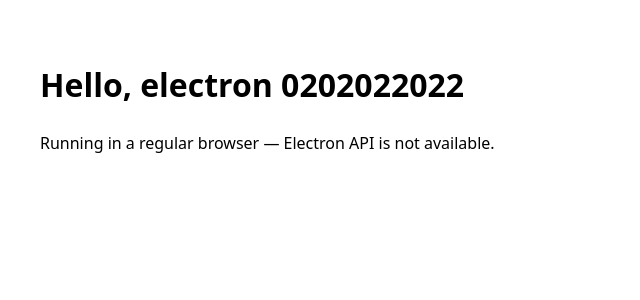
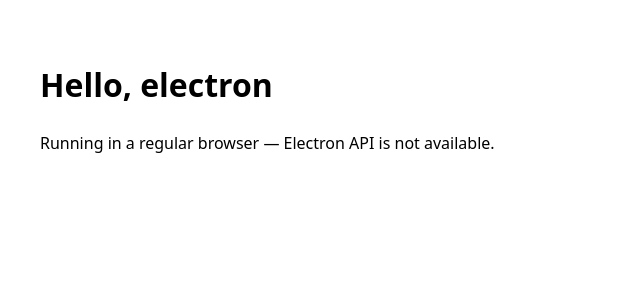
Before and after one commit to beginwebdev2002/desktop-explorer, an Angular app: page / in a window 1280 px wide. Shown: the top 300 px of the page, without its empty margins (0-640 px from the left). Built offline with nearby package versions, Linux system fonts and the light colour scheme.

Commit message:
second init

```diff
--- a/electron/main.js
+++ b/electron/main.js
@@ -29,7 +29,7 @@ function createWindow() {
 
   if (isServe) {
     win.loadURL(DEV_SERVER_URL);
-    win.webContents.openDevTools({ mode: 'right' });
+    win.webContents.openDevTools({ mode: 'detach' });
   } else {
     win.loadFile(DIST_INDEX);
   }
@@ -52,6 +52,5 @@ app.whenReady().then(() => {
 });
 
 app.on('window-all-closed', () => {
-  console.log('All windows closed');
   if (process.platform !== 'darwin') app.quit();
 });
--- a/src/app/app.html
+++ b/src/app/app.html
@@ -1,5 +1,5 @@
 <main class="main">
-  <h1>Hello, {{ title() }} 0202022022</h1>
+  <h1>Hello, {{ title() }}</h1>
 
   @if (electron.isElectron) {
     <p>Running inside Electron.</p>
--- a/src/app/app.ts
+++ b/src/app/app.ts
@@ -1,4 +1,4 @@
-import { Component, inject, OnInit, signal } from '@angular/core';
+import { Component, inject, signal } from '@angular/core';
 import { RouterOutlet } from '@angular/router';
 import { ElectronService } from './electron.service';
 
@@ -6,9 +6,9 @@ import { ElectronService } from './electron.service';
   selector: 'app-root',
   imports: [RouterOutlet],
   templateUrl: './app.html',
-  styleUrl: './app.scss',
+  styleUrl: './app.scss'
 })
-export class App implements OnInit {
+export class App {
   protected readonly title = signal('electron');
   protected readonly electron = inject(ElectronService);
   protected readonly pingResult = signal<string | null>(null);
@@ -20,8 +20,4 @@ export class App implements OnInit {
       this.pingResult.set(`error: ${(err as Error).message}`);
     }
   }
-
-  ngOnInit(): void {
-    console.log('Electron: ', this.electron);
-  }
 }
```
